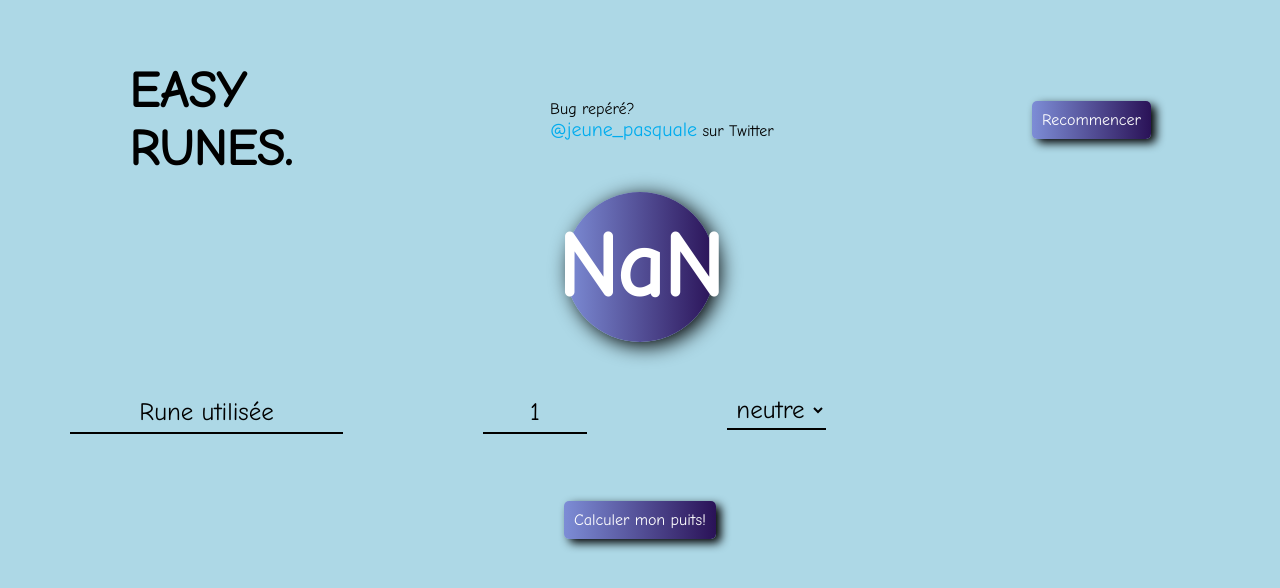
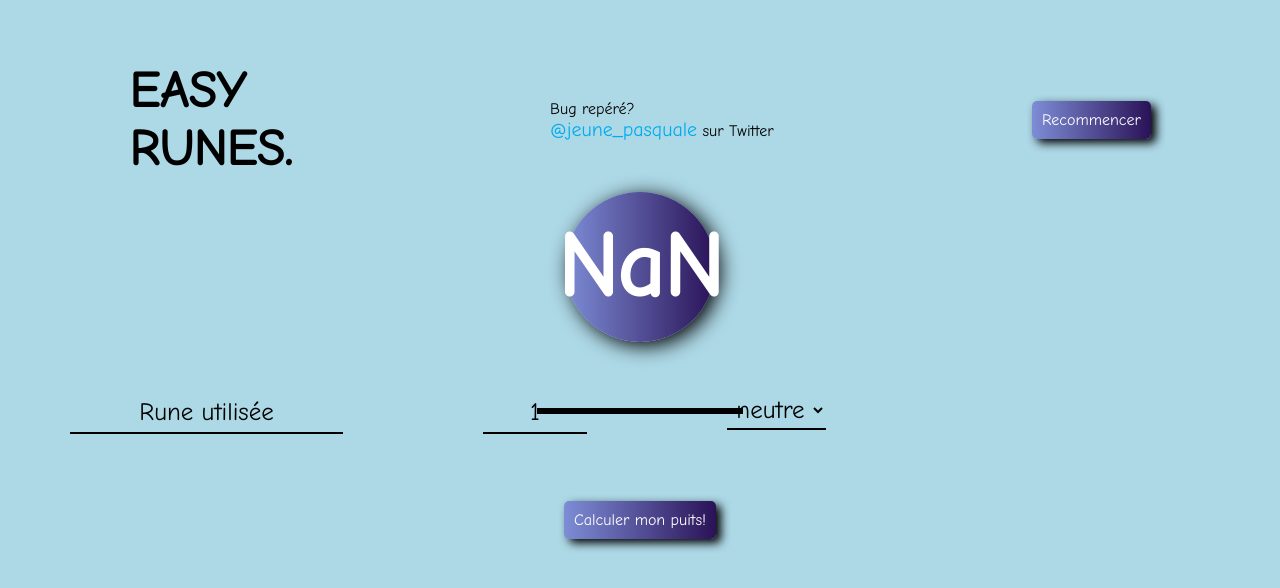
Before and after one commit to ValentinoCascione/easy-runes, a React (Create React App) app: page / in a window 1280 px wide. Both pictures are taken after a click on the button "Generer mon puits". Shown: the top 588 px of the page. Built offline with nearby package versions, Linux system fonts and the light colour scheme.

Commit message:
add runes used

```diff
--- a/src/components/Puits.js
+++ b/src/components/Puits.js
@@ -10,7 +10,8 @@ class Puits extends Component {
             rune: null,
             times: 1,
             success: 'neutre',
-            infos: []
+            infos: [],
+            used: []
         }
     }
 
@@ -33,8 +34,6 @@ class Puits extends Component {
     TimesKeyUp = (e) => {
         console.log(e.target.value)
         this.setState({ times: e.target.value })
-        // const inputTimes = document.querySelector('.input-times')
-        // this.setState({ times: parseInt(inputTimes.value) })
     }
 
     changePuits = () => {
@@ -42,10 +41,14 @@ class Puits extends Component {
             if (el.name === this.state.rune && this.state.times > 0 && this.state.success === 'neutre') {
                 this.setState({ puits: this.state.puits - (el.weight * this.state.times) })
                 this.state.infos.push(<Informations runes={this.state.rune} times={this.state.times} success={this.state.success} />)
+                if (this.state.used.includes(el.name) === false) {
+                    this.state.used.push(el.name)
+                }
             }
             else if (el.name === this.state.rune && this.state.times > 0 && this.state.success === 'critique') {
                 this.setState({ puits: this.state.puits })
                 this.state.infos.push(<Informations runes={this.state.rune} times={this.state.times} success={this.state.success} />)
+                this.state.used.push(el.name)
             }
         })
     }
@@ -67,12 +70,21 @@ class Puits extends Component {
         this.setState({ success: event.target.value })
     }
 
+    addUsed = (event) => {
+        this.setState({
+            rune: event.target.innerHTML.toLowerCase(),
+        }, this.newInputValue )
+    }
+
     render() {
         let i = 0;
         if (typeof this.state.puits === 'number') {
         return (
         <div className='puits-div'>
             <h1 className='general-puits'>{this.state.puits}</h1>
+            <div className="runes-used">{this.state.used.map(e => {
+                return <p onClick={this.addUsed}>{e}</p>
+            })}</div>
             <div className='all-secondpage'>
                 <div className='all-search-runes'>
                     <input onKeyUp={this.RuneKeyUp} placeholder='Rune utilisée' className='input-rune' type='text' />
--- a/src/styles/_puits.scss
+++ b/src/styles/_puits.scss
@@ -126,3 +126,16 @@
 	-webkit-box-shadow: inset 0 0 6px rgba(0,0,0,.3);
 	background-color: #555;
 }
+
+.runes-used {
+    position: absolute; top: 30%;
+    z-index: 10;
+    width: 200px;
+    max-height: 400px;
+    border: 3px solid black;
+    background: white;
+
+    p {
+        cursor: pointer;
+    }
+}
```
